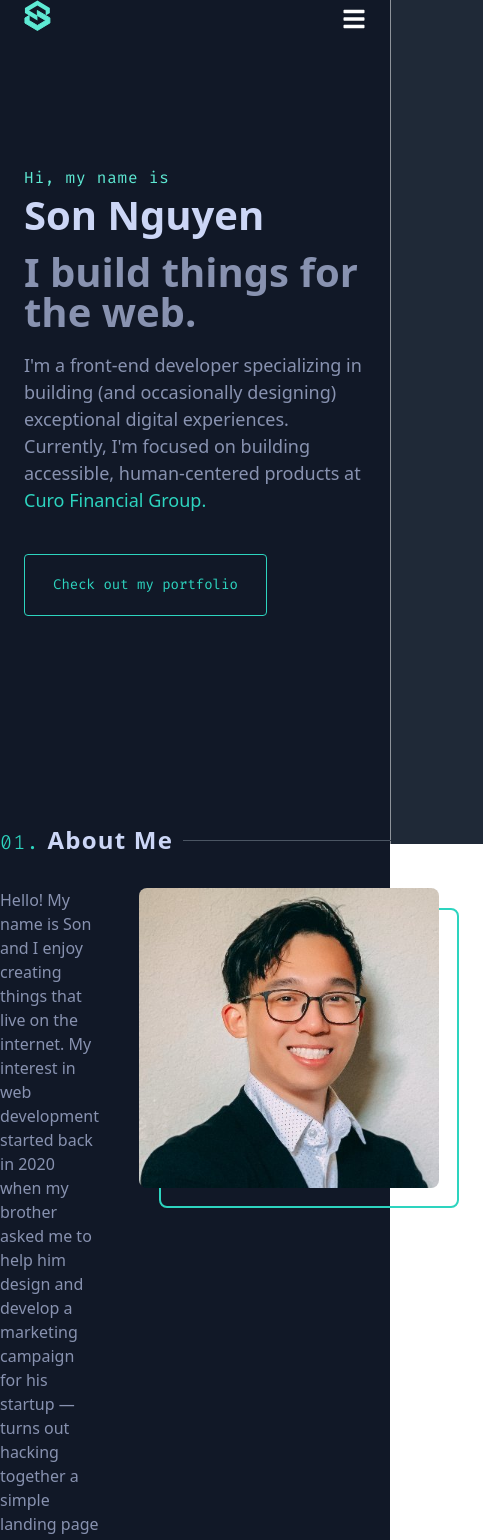
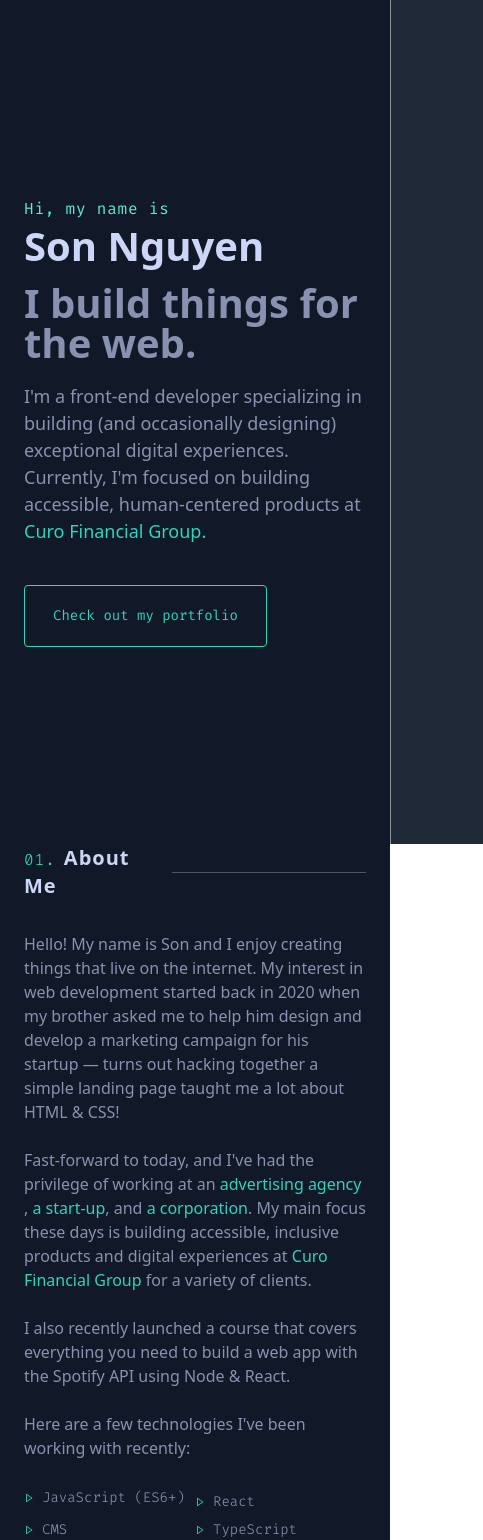
Before and after one commit to sonhoang95/personal-portfolio-v2, a Next.js app: page / in a window 390 px wide. Shown: the top 1540 px of the page, 483 px wide, since content can reach past the window. Built offline with nearby package versions, Linux system fonts and the light colour scheme.

Commit message:
work on navbar scroll functionality

```diff
--- a/components/About.tsx
+++ b/components/About.tsx
@@ -11,9 +11,12 @@ export interface AboutProps {
 }
 const About = ({ description, languages }: AboutProps) => {
   return (
-    <section className="py-52 max-w-[900px] mx-auto">
+    <section
+      id="about"
+      className="pb-64 px-6 md:px-12 lg:px-0 max-w-[900px] mx-auto"
+    >
       <SectionTitle title="About me" index={1} />
-      <div className="grid grid-cols-[auto_300px] gap-10">
+      <div className="grid lg:grid-cols-[auto_300px] gap-10">
         <div className="text-[#8892b0] space-y-6">
           {description}
           <div className="grid grid-cols-2 font-fira text-sm space-y-2 font-thin">
@@ -29,7 +32,7 @@ const About = ({ description, languages }: AboutProps) => {
           </div>
         </div>
 
-        <div className="relative">
+        <div className="relative max-w-[300px]">
           <Image
             src={selfPortrait}
             alt="self-portrait"
--- a/components/Hero.tsx
+++ b/components/Hero.tsx
@@ -9,7 +9,7 @@ export interface HeroProps {
 
 const Hero = ({ title, name, desc, btnText }: HeroProps) => {
   return (
-    <section className="px-6 lg:px-0">
+    <section className="px-6 lg:px-0 min-h-screen flex flex-col justify-center items-center">
       <div className="container max-w-[1000px] mx-auto lg:space-y-4">
         <p className="font-fira tracking-wider text-teal-300 lg:pb-1">
           Hi, my name is
--- a/components/Navbar.tsx
+++ b/components/Navbar.tsx
@@ -3,14 +3,39 @@ import Link from 'next/link';
 import logo from '../public/images/logo.svg';
 import { links } from '../utils/constants';
 import PrimaryButton from './Buttons/PrimaryButton';
-import { FaBars, FaTimes } from 'react-icons/fa';
+import { AiOutlineAlignRight } from 'react-icons/ai';
 import { useGlobalContext } from '../context/global_context';
+import { useCallback, useEffect, useState } from 'react';
 
 const Navbar = () => {
   const { isSidebarOpen, openSidebar } = useGlobalContext();
+  const [isScroll, setIsScroll] = useState(false);
+  const [scrollPosition, setScrollPosition] = useState(0);
+
+  const handleScroll = useCallback(() => {
+    setScrollPosition(document.body.getBoundingClientRect().top);
+    if (document.body.getBoundingClientRect().top > scrollPosition) {
+      setIsScroll(true);
+    } else {
+      setIsScroll(false);
+    }
+  }, [scrollPosition]);
+
+  useEffect(() => {
+    window.addEventListener('scroll', handleScroll);
+
+    return () => {
+      window.removeEventListener('scroll', handleScroll);
+    };
+  }, [handleScroll]);
+
   return (
-    <header>
-      <div className="px-6 lg:px-12 lg:p-12 mb-32">
+    <header
+      className={`fixed w-full h-[100px] top-0 transform transition-transform duration-200 ease-in-out ${
+        !isScroll ? '-translate-y-full' : 'shadow-lg backdrop-blur-md'
+      }`}
+    >
+      <div className="px-6 lg:px-12 mb-32 flex flex-col justify-center h-[100px]">
         <nav className="flex justify-between items-center">
           <Link href="/">
             <a>
@@ -18,15 +43,18 @@ const Navbar = () => {
             </a>
           </Link>
           {!isSidebarOpen && (
-            <button className="lg:hidden text-2xl" onClick={openSidebar}>
-              <FaBars />
+            <button
+              className="lg:hidden text-3xl text-teal-400"
+              onClick={openSidebar}
+            >
+              <AiOutlineAlignRight />
             </button>
           )}
           <ul className="space-x-8 text-sm capitalize font-fira font-thin hidden lg:block">
             {links.map(link => {
               const { id, title } = link;
               return (
-                <Link href={`/${title}`} key={id}>
+                <Link href={`/#${title}`} key={id}>
                   <a className="text-[#8892b0]">
                     <span className="mr-2 text-teal-400">{`0${id}.`}</span>
                     {title}
--- a/components/SectionTitle.tsx
+++ b/components/SectionTitle.tsx
@@ -6,9 +6,9 @@ export interface SectionTitleProps {
 }
 const SectionTitle = ({ title, index }: SectionTitleProps) => {
   return (
-    <div className="grid grid-cols-[175px_300px] gap-2 items-center mb-8">
-      <h1 className="text-2xl font-bold capitalize tracking-wider text-[#ccd6f6]">
-        <span className="text-teal-400 font-fira text-xl font-thin mr-2">
+    <div className="grid grid-cols-[140px_auto] lg:grid-cols-[175px_300px] gap-2 items-center mb-8">
+      <h1 className="text-xl lg:text-2xl font-bold capitalize tracking-wider text-[#ccd6f6]">
+        <span className="text-teal-400 font-fira text-base lg:text-xl font-thin mr-2">
           0{index}.
         </span>
         {title}
--- a/components/Sidebar.tsx
+++ b/components/Sidebar.tsx
@@ -1,6 +1,6 @@
 import Link from 'next/link';
 import React from 'react';
-import { FaTimes } from 'react-icons/fa';
+import { AiOutlineClose } from 'react-icons/ai';
 import { useGlobalContext } from '../context/global_context';
 import { links } from '../utils/constants';
 import PrimaryButton from './Buttons/PrimaryButton';
@@ -10,22 +10,22 @@ const Sidebar = () => {
 
   return (
     <aside
-      className={`lg:hidden fixed h-screen bg-gray-800 w-3/4 top-0 right-0 transform transition-transform duration-300 ease-in-out ${
+      className={`lg:hidden fixed h-screen bg-gray-800 w-3/4 top-0 right-0 transform transition-transform duration-300 ease-in-out z-20 ${
         isSidebarOpen ? 'translate-x-0' : 'translate-x-full'
       }`}
     >
       <button
-        className="absolute top-[52px] right-[24px] text-2xl"
+        className="absolute top-[52px] right-[24px] text-3xl text-teal-400"
         onClick={closeSidebar}
       >
-        <FaTimes />
+        <AiOutlineClose />
       </button>
       <ul className="flex flex-col gap-8 capitalize items-center h-full justify-center font-fira">
         {links.map(link => {
           const { id, title } = link;
           return (
-            <Link href={`/${title}`} key={id}>
-              <a className="flex flex-col items-center">
+            <Link href={`/#${title}`} key={id}>
+              <a className="flex flex-col items-center" onClick={closeSidebar}>
                 <span className="mr-2 text-teal-400">{`0${id}.`}</span>
                 {title}
               </a>
--- a/pages/_document.tsx
+++ b/pages/_document.tsx
@@ -14,7 +14,7 @@ class MyDocument extends Document {
 
   render() {
     return (
-      <Html>
+      <Html lang="en" className="scroll-smooth">
         <Head>
           <link
             href="https://fonts.googleapis.com/css2?family=Fira+Code:wght@300;400;500&display=swap"
```
